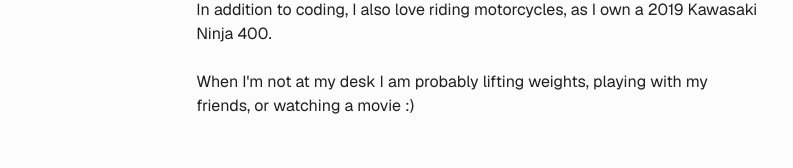
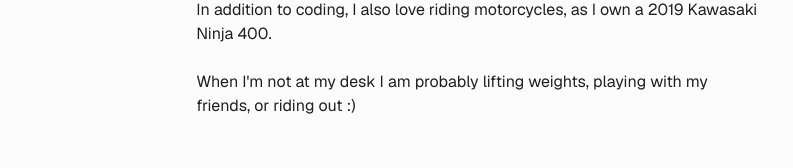
Before and after one commit to KpryKorn/next-portfolio, a Next.js app: page /about in a window 1280 px wide. Shown: the part 428-596 px from the top of the page, without its empty margins (243-1036 px from the left). Built offline with nearby package versions, Linux system fonts and the light colour scheme.

Commit message:
misc: updated text

```diff
--- a/app/about/page.tsx
+++ b/app/about/page.tsx
@@ -22,7 +22,7 @@
         </p>
         <p>
           When I'm not at my desk I am probably lifting weights, playing with my
-          friends, or watching a movie :)
+          friends, or riding out :)
         </p>
       </AboutSection>
       <AboutSection title="Connect" index={2}>
```
